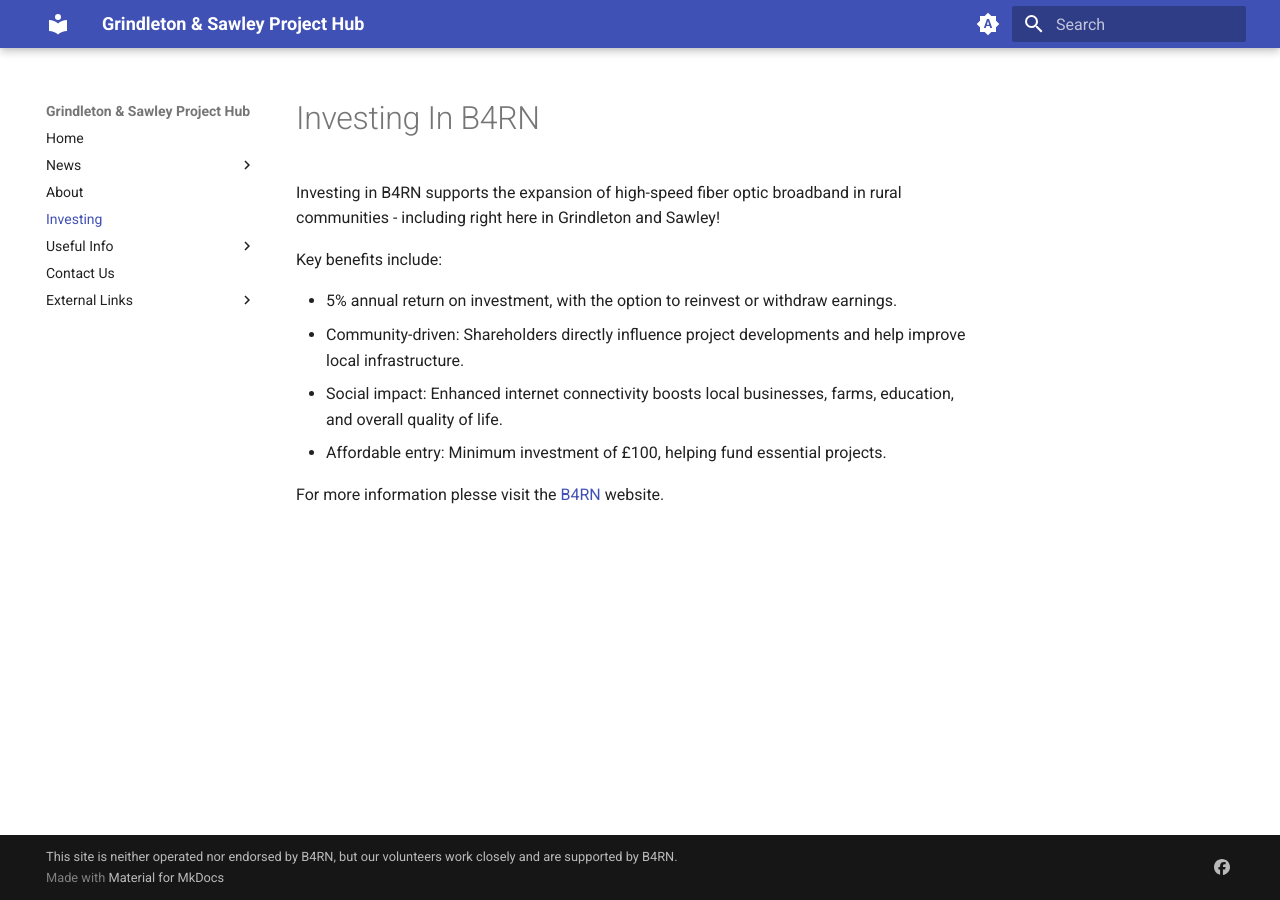
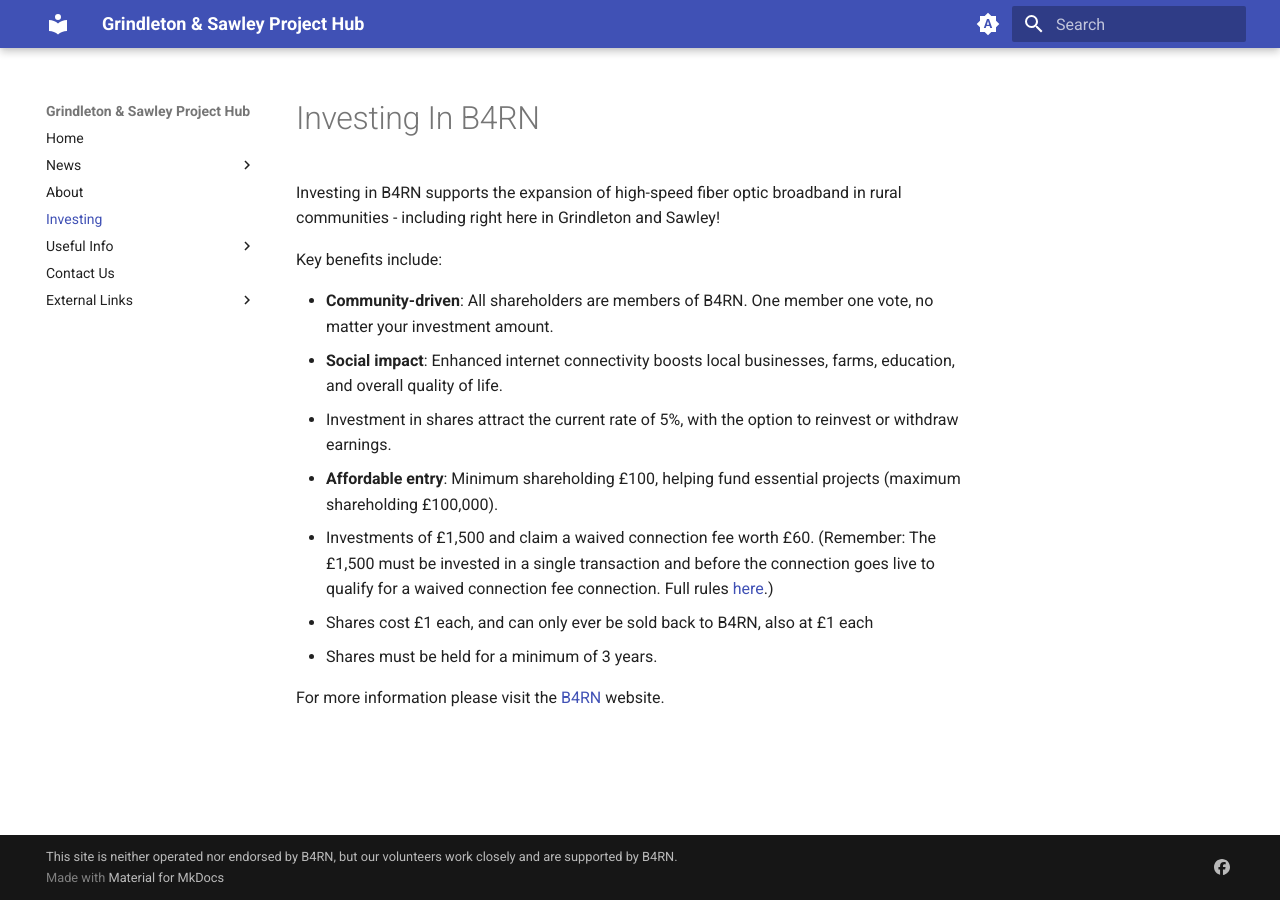
Before and after one commit to DJBenson/b4rngsdocs, an MkDocs documentation site: the page built from docs/investing.md, in a window 1280 px wide. Built offline with MkDocs 1.6.1 and Material for MkDocs 9.7.7, drawn with Linux system fonts in a browser that asks for light colours.

Commit message:
Update investing.md
Updated investment benefits.

```diff
--- a/docs/investing.md
+++ b/docs/investing.md
@@ -4,9 +4,12 @@
 
 Key benefits include:
 
-* 5% annual return on investment, with the option to reinvest or withdraw earnings.
-* Community-driven: Shareholders directly influence project developments and help improve local infrastructure.
-* Social impact: Enhanced internet connectivity boosts local businesses, farms, education, and overall quality of life.
-* Affordable entry: Minimum investment of £100, helping fund essential projects.
+* **Community-driven**: All shareholders are members of B4RN. One member one vote, no matter your investment amount.
+* **Social impact**: Enhanced internet connectivity boosts local businesses, farms, education, and overall quality of life.
+* Investment in shares attract the current rate of 5%, with the option to reinvest or withdraw earnings.
+* **Affordable entry**: Minimum shareholding £100, helping fund essential projects (maximum shareholding £100,000).
+* Investments of £1,500 and claim a waived connection fee worth £60. (Remember: The £1,500 must be invested in a single transaction and before the connection goes live to qualify for a waived connection fee connection. Full rules [here](https://b4rn.org.uk/assets/documents/i-sp-share-prospectus-1669893649.pdf).)
+* Shares cost £1 each, and can only ever be sold back to B4RN, also at £1 each
+* Shares must be held for a minimum of 3 years.
 
-For more information plesse visit the [B4RN](https://www.b4rn.org.uk) website.
+For more information please visit the [B4RN](https://www.b4rn.org.uk) website.
```
